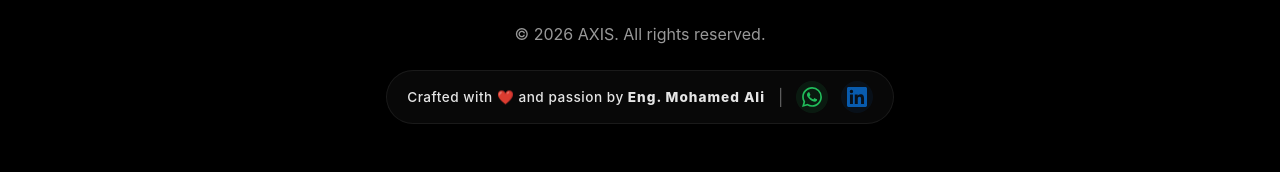
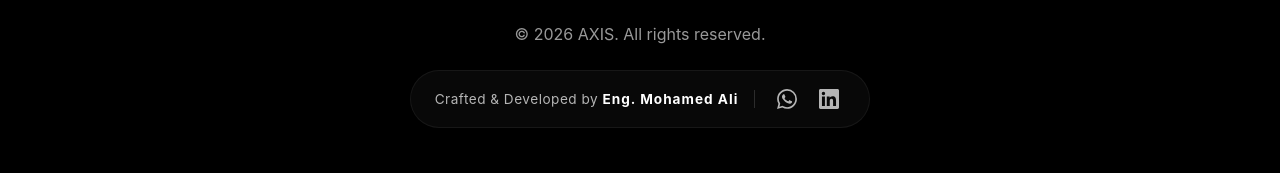
Before and after one commit to mohamedali-404/axis-frontend-2, a Next.js app: page / in a window 1280 px wide. Shown: the part 1267-1440 px from the top of the page. Built offline with nearby package versions, Linux system fonts and the light colour scheme; no server answers.

Commit message:
feat: redesign developer credit footer badge for premium UI/UX

```diff
--- a/src/app/globals.css
+++ b/src/app/globals.css
@@ -440,9 +440,9 @@ a {
 .hero-section {
     position: relative;
     width: 100%;
-    height: 50vh;
-    max-height: 500px;
-    min-height: 320px;
+    height: 40vh;
+    max-height: 400px;
+    min-height: 260px;
     overflow: hidden;
     display: flex;
     align-items: flex-end;
@@ -1751,3 +1751,22 @@ a {
 ::-webkit-scrollbar-thumb:hover {
     background: rgba(0, 0, 0, 0.25);
 }
+
+/* ================================
+   DEVELOPER CREDIT BADGE
+   ================================ */
+.dev-credit-badge {
+    box-shadow: 0 4px 20px rgba(0, 0, 0, 0.2);
+}
+
+.dev-social-icon.whatsapp-icon:hover {
+    color: #25D366 !important;
+    background-color: rgba(37, 211, 102, 0.15) !important;
+    transform: translateY(-2px);
+}
+
+.dev-social-icon.linkedin-icon:hover {
+    color: #0A66C2 !important;
+    background-color: rgba(10, 102, 194, 0.15) !important;
+    transform: translateY(-2px);
+}
--- a/src/components/Footer.tsx
+++ b/src/components/Footer.tsx
@@ -64,17 +64,19 @@ export default function Footer() {
                     &copy; {new Date().getFullYear()} AXIS. {t('footer.rights')}
                 </div>
 
-                <div style={{ display: 'flex', alignItems: 'center', gap: '0.8rem', padding: '10px 20px', backgroundColor: 'rgba(255, 255, 255, 0.04)', borderRadius: '30px', border: '1px solid rgba(255,255,255,0.08)', backdropFilter: 'blur(10px)', opacity: 0.9 }}>
-                    <span style={{ fontSize: '0.85rem', fontWeight: 500, letterSpacing: '0.5px' }}>
-                        Crafted with ❤️ and passion by <strong style={{ fontWeight: 800, letterSpacing: '1px' }}>Eng. Mohamed Ali</strong>
+                <div className="dev-credit-badge" style={{ display: 'flex', alignItems: 'center', gap: '1rem', padding: '12px 24px', backgroundColor: 'rgba(255, 255, 255, 0.03)', borderRadius: '100px', border: '1px solid rgba(255, 255, 255, 0.06)', backdropFilter: 'blur(10px)', transition: 'all 0.3s ease', cursor: 'default' }}>
+                    <span style={{ fontSize: '0.85rem', fontWeight: 400, letterSpacing: '0.5px', color: 'rgba(255, 255, 255, 0.7)' }}>
+                        Crafted & Developed by <strong style={{ color: '#fff', fontWeight: 700, letterSpacing: '1px' }}>Eng. Mohamed Ali</strong>
                     </span>
-                    <span style={{ opacity: 0.4 }}>|</span>
-                    <a href="https://wa.me/201282721189" target="_blank" rel="noopener noreferrer" style={{ display: 'flex', alignItems: 'center', justifyContent: 'center', color: '#25D366', backgroundColor: 'rgba(37, 211, 102, 0.1)', padding: '6px', borderRadius: '50%', transition: 'all 0.2s ease', cursor: 'pointer' }} title="Chat on WhatsApp">
-                        <svg width="20" height="20" viewBox="0 0 24 24" fill="currentColor"><path d="M17.472 14.382c-.297-.149-1.758-.867-2.03-.967-.273-.099-.471-.148-.67.15-.197.297-.767.966-.94 1.164-.173.199-.347.223-.644.075-.297-.15-1.255-.463-2.39-1.475-.888-.788-1.488-1.761-1.663-2.06-.175-.298-.018-.458.13-.606.134-.133.298-.347.446-.52.149-.174.198-.298.298-.497.099-.198.05-.371-.025-.52-.075-.149-.669-1.612-.916-2.207-.242-.579-.487-.5-.669-.51-.173-.008-.371-.01-.57-.01-.198 0-.52.074-.792.372-.272.297-1.04 1.016-1.04 2.479 0 1.462 1.065 2.875 1.213 3.074.149.198 2.096 3.2 5.077 4.487.709.306 1.262.489 1.694.625.712.227 1.36.195 1.871.118.571-.085 1.758-.719 2.006-1.413.248-.694.248-1.289.173-1.413-.074-.124-.272-.198-.57-.347m-5.421 7.403h-.004a9.87 9.87 0 01-5.031-1.378l-.361-.214-3.741.982.998-3.648-.235-.374a9.86 9.86 0 01-1.51-5.26c.001-5.45 4.436-9.884 9.888-9.884 2.64 0 5.122 1.03 6.988 2.898a9.825 9.825 0 012.893 6.994c-.003 5.45-4.437 9.884-9.885 9.884m8.413-18.297A11.815 11.815 0 0012.05 0C5.495 0 .16 5.335.157 11.892c0 2.096.547 4.142 1.588 5.945L.057 24l6.305-1.654a11.882 11.882 0 005.683 1.448h.005c6.554 0 11.89-5.335 11.893-11.893a11.821 11.821 0 00-3.48-8.413z" /></svg>
-                    </a>
-                    <a href="https://www.linkedin.com/in/mohamed-ali-00m00?utm_source=share_via&utm_content=profile&utm_medium=member_android" target="_blank" rel="noopener noreferrer" style={{ display: 'flex', alignItems: 'center', justifyContent: 'center', color: '#0A66C2', backgroundColor: 'rgba(10, 102, 194, 0.1)', padding: '6px', borderRadius: '50%', transition: 'all 0.2s ease', cursor: 'pointer' }} title="Connect on LinkedIn">
-                        <svg width="20" height="20" viewBox="0 0 24 24" fill="currentColor"><path d="M20.447 20.452h-3.554v-5.569c0-1.328-.027-3.037-1.852-3.037-1.853 0-2.136 1.445-2.136 2.939v5.667H9.351V9h3.414v1.561h.046c.477-.9 1.637-1.85 3.37-1.85 3.601 0 4.267 2.37 4.267 5.455v6.286zM5.337 7.433a2.062 2.062 0 01-2.063-2.065 2.064 2.064 0 112.063 2.065zm1.782 13.019H3.555V9h3.564v11.452zM22.225 0H1.771C.792 0 0 .774 0 1.729v20.542C0 23.227.792 24 1.771 24h20.451C23.2 24 24 23.227 24 22.271V1.729C24 .774 23.2 0 22.222 0h.003z" /></svg>
-                    </a>
+                    <div style={{ width: '1px', height: '18px', backgroundColor: 'rgba(255, 255, 255, 0.15)' }}></div>
+                    <div style={{ display: 'flex', gap: '10px' }}>
+                        <a href="https://wa.me/201282721189" target="_blank" rel="noopener noreferrer" className="dev-social-icon whatsapp-icon" title="Chat on WhatsApp" style={{ display: 'flex', alignItems: 'center', justifyContent: 'center', color: 'rgba(255, 255, 255, 0.7)', padding: '6px', transition: 'all 0.3s ease' }}>
+                            <svg width="20" height="20" viewBox="0 0 24 24" fill="currentColor"><path d="M17.472 14.382c-.297-.149-1.758-.867-2.03-.967-.273-.099-.471-.148-.67.15-.197.297-.767.966-.94 1.164-.173.199-.347.223-.644.075-.297-.15-1.255-.463-2.39-1.475-.888-.788-1.488-1.761-1.663-2.06-.175-.298-.018-.458.13-.606.134-.133.298-.347.446-.52.149-.174.198-.298.298-.497.099-.198.05-.371-.025-.52-.075-.149-.669-1.612-.916-2.207-.242-.579-.487-.5-.669-.51-.173-.008-.371-.01-.57-.01-.198 0-.52.074-.792.372-.272.297-1.04 1.016-1.04 2.479 0 1.462 1.065 2.875 1.213 3.074.149.198 2.096 3.2 5.077 4.487.709.306 1.262.489 1.694.625.712.227 1.36.195 1.871.118.571-.085 1.758-.719 2.006-1.413.248-.694.248-1.289.173-1.413-.074-.124-.272-.198-.57-.347m-5.421 7.403h-.004a9.87 9.87 0 01-5.031-1.378l-.361-.214-3.741.982.998-3.648-.235-.374a9.86 9.86 0 01-1.51-5.26c.001-5.45 4.436-9.884 9.888-9.884 2.64 0 5.122 1.03 6.988 2.898a9.825 9.825 0 012.893 6.994c-.003 5.45-4.437 9.884-9.885 9.884m8.413-18.297A11.815 11.815 0 0012.05 0C5.495 0 .16 5.335.157 11.892c0 2.096.547 4.142 1.588 5.945L.057 24l6.305-1.654a11.882 11.882 0 005.683 1.448h.005c6.554 0 11.89-5.335 11.893-11.893a11.821 11.821 0 00-3.48-8.413z" /></svg>
+                        </a>
+                        <a href="https://www.linkedin.com/in/mohamed-ali-00m00?utm_source=share_via&utm_content=profile&utm_medium=member_android" target="_blank" rel="noopener noreferrer" className="dev-social-icon linkedin-icon" title="Connect on LinkedIn" style={{ display: 'flex', alignItems: 'center', justifyContent: 'center', color: 'rgba(255, 255, 255, 0.7)', padding: '6px', transition: 'all 0.3s ease' }}>
+                            <svg width="20" height="20" viewBox="0 0 24 24" fill="currentColor"><path d="M20.447 20.452h-3.554v-5.569c0-1.328-.027-3.037-1.852-3.037-1.853 0-2.136 1.445-2.136 2.939v5.667H9.351V9h3.414v1.561h.046c.477-.9 1.637-1.85 3.37-1.85 3.601 0 4.267 2.37 4.267 5.455v6.286zM5.337 7.433a2.062 2.062 0 01-2.063-2.065 2.064 2.064 0 112.063 2.065zm1.782 13.019H3.555V9h3.564v11.452zM22.225 0H1.771C.792 0 0 .774 0 1.729v20.542C0 23.227.792 24 1.771 24h20.451C23.2 24 24 23.227 24 22.271V1.729C24 .774 23.2 0 22.222 0h.003z" /></svg>
+                        </a>
+                    </div>
                 </div>
             </div>
         </footer>
```
